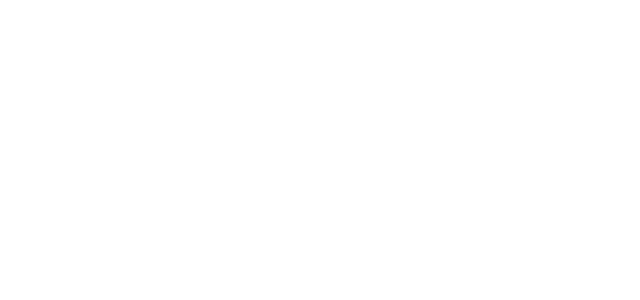
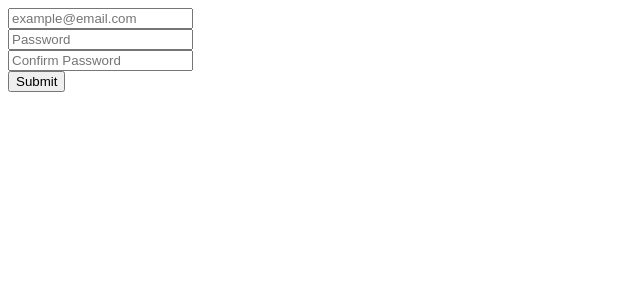
Before and after one commit to gosag/Gosa-s_StudyAi, a React (Vite) app in the folder client/: page / in a window 1280 px wide. Shown: the top 300 px of the page, without its empty margins (0-640 px from the left). Built offline with nearby package versions, Linux system fonts and the light colour scheme.

Commit message:
crete the jsx part for the login page

```diff
--- a/client/src/App.tsx
+++ b/client/src/App.tsx
@@ -1,7 +1,8 @@
+import Login from "./components/login/login"
 function App() {
   return (
     <>
-
+      <Login/>
     </>
   )
 }
--- a/client/src/components/login/login.tsx
+++ b/client/src/components/login/login.tsx
@@ -1,8 +1,53 @@
+import { useForm } from "react-hook-form";
 function Login(){
+interface formData{
+    email:string,
+    password:string,
+    confirmPassword:string
+}
+    const {
+     register,
+     handleSubmit,
+     getValues,
+     reset,
+     formState:{errors}
+    }=useForm<formData>()
+    const onSubmit=()=>{
+        alert("submitted")
+        reset()
+    }
     return(
         <>
+        <form onSubmit={handleSubmit(onSubmit)}>
+            <input type="email"
+                {...register("email",{required:"email is required"})}
+                placeholder="example@email.com"
+             />
+             <br/>
+             {errors.email?.message && <p>{errors.email.message}</p>}
+             <input type="password"
+                {...register("password",{required:"password is required",
+                    minLength:{
+                        value:6,
+                        message:"at least 6 characters are required"
+                    }
+                })}
+                placeholder="Password"
+             />
+             <br/>
+             {errors.password?.message && <p>{errors.password.message}</p>}
+             <input type="password"
+                {...register("confirmPassword",{required:"confirm the password",
+                    validate:(value)=>value===getValues("password") || "password doesn't match"
+                })}
+                placeholder="Confirm Password"
+             />
+             {errors.confirmPassword?.message && <p>{errors.confirmPassword.message}</p>}
+             <br/>
+             <button type="submit">Submit</button>
+        </form>
 
         </>
     )
 }
-export default Login;;
+export default Login;
```
